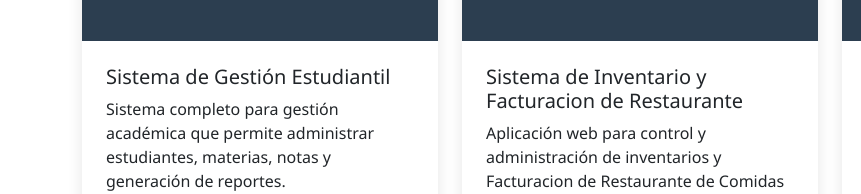
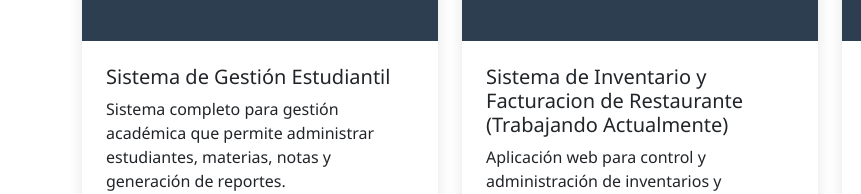
Before and after one commit to josegrego00/josepinoPorfolio, a plain HTML site: page index.html in a window 1280 px wide. Shown: the part 2991-3185 px from the top of the page, 0-861 px from the left. Drawn offline with nearby package versions, Linux system fonts and the light colour scheme.

Commit message:
Actualizacion del Porfolio

```diff
--- a/index.html
+++ b/index.html
@@ -360,7 +360,7 @@
             <i class="fas fa-boxes"></i>
         </div>
         <div class="project-content">
-            <h5>Sistema de Inventario y Facturacion de Restaurante</h5>
+            <h5>Sistema de Inventario y Facturacion de Restaurante (Trabajando Actualmente)</h5>
             <p>Aplicación web para control y administración de inventarios y Facturacion de Restaurante de Comidas Rapidas. Permite gestionar de ingredientes, Recetas, Facturacion y llevar control del inventario.</p>
 
             <div class="project-links mt-3">
```
